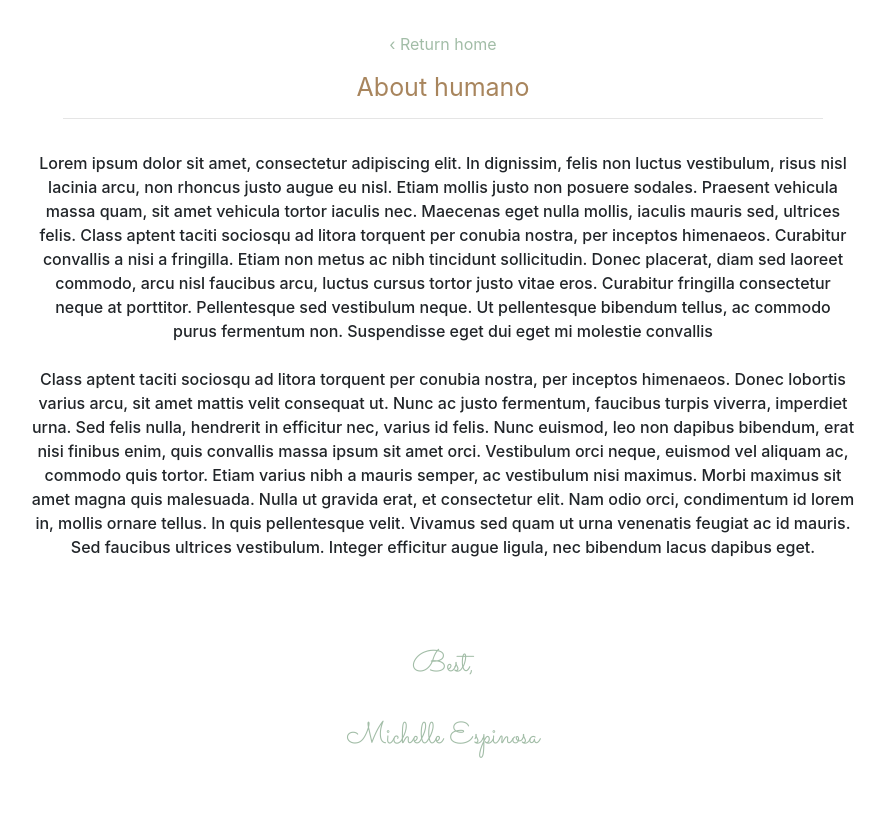
After one commit to michebot/humano, a Flask app: page /about in a window 1280 px wide. The commit adds this page. Shown: the whole page, without its empty margins (197-1082 px from the left). Run offline with Flask 2, Linux system fonts and the light colour scheme; some libraries are stand-ins or nearby versions.

Commit message:
Adding an about page and placeholder text

```diff
--- a/server.py
+++ b/server.py
@@ -17,6 +17,7 @@ from model import User, Contact, Message, SentMessage, connect_to_db, db
 
 
 app = Flask(__name__)
+# uncomment next two lines to run locally
 # app.jinja_env.undefined = StrictUndefined
 # app.jinja_env.auto_reload = True
 
@@ -47,6 +48,13 @@ def get_index():
 
     return render_template("index.html")
 
+
+### About Page ###
+@app.route("/about")
+def get_index1():
+    """Return about page"""
+
+    return render_template("about.html")
 
 
 ### SIGN UP ROUTES ###
@@ -643,4 +651,5 @@ if __name__ == "__main__":
     # DebugToolbarExtension(app)
 
     app.run()
+    # comment line above and uncomment following line to run locally
     # app.run(debug=True, host="0.0.0.0")
--- a/static/css/styles.css
+++ b/static/css/styles.css
@@ -1,4 +1,5 @@
 @import url('https://fonts.googleapis.com/css?family=Quicksand');
+@import url('https://fonts.googleapis.com/css?family=Sacramento');
 
 html {
     background-color: #fff;
@@ -43,6 +44,12 @@ h4 {
 
 h5 {
     font-size: 16px;
+}
+
+h6 {
+    color: #a2bda7;
+    font-size: 30px;
+    font-family: 'Sacramento', cursive;
 }
 
 a {
--- /dev/null
+++ b/templates/about.html
@@ -0,0 +1,40 @@
+<html>
+<head>
+  <title>humano | About</title>
+  <link rel="stylesheet" href="https://stackpath.bootstrapcdn.com/bootstrap/4.1.3/css/bootstrap.min.css" integrity="sha384-MCw98/SFnGE8fJT3GXwEOngsV7Zt27NXFoaoApmYm81iuXoPkFOJwJ8ERdknLPMO" crossorigin="anonymous">
+  <link rel="stylesheet" type="text/css" href="/static/css/styles.css">
+  <link href="https://fonts.googleapis.com/css?family=Sacramento" rel="stylesheet">
+  <link rel="shortcut icon" type="image/png" href="static/images/favicon.ico"/>
+  <script src="https://code.jquery.com/jquery-3.2.1.min.js"></script>
+</head>
+
+
+<main role="main" class="container-fluid col-8">
+    <div class="welcome">
+        <p class="text-center">
+            <a href="/">
+                &lsaquo; Return home
+            </a>
+        </p>
+        <h1>
+            About humano
+        </h1>
+        <hr class="mb-4">
+    </div>
+    <p class="text-center" style="font-weight: 500;">
+        Lorem ipsum dolor sit amet, consectetur adipiscing elit. In dignissim, felis non luctus vestibulum, risus nisl lacinia arcu, non rhoncus justo augue eu nisl. Etiam mollis justo non posuere sodales. Praesent vehicula massa quam, sit amet vehicula tortor iaculis nec. Maecenas eget nulla mollis, iaculis mauris sed, ultrices felis. Class aptent taciti sociosqu ad litora torquent per conubia nostra, per inceptos himenaeos. Curabitur convallis a nisi a fringilla. Etiam non metus ac nibh tincidunt sollicitudin. Donec placerat, diam sed laoreet commodo, arcu nisl faucibus arcu, luctus cursus tortor justo vitae eros. Curabitur fringilla consectetur neque at porttitor. Pellentesque sed vestibulum neque. Ut pellentesque bibendum tellus, ac commodo purus fermentum non. Suspendisse eget dui eget mi molestie convallis
+        <br>
+        <br>
+        Class aptent taciti sociosqu ad litora torquent per conubia nostra, per inceptos himenaeos. Donec lobortis varius arcu, sit amet mattis velit consequat ut. Nunc ac justo fermentum, faucibus turpis viverra, imperdiet urna. Sed felis nulla, hendrerit in efficitur nec, varius id felis. Nunc euismod, leo non dapibus bibendum, erat nisi finibus enim, quis convallis massa ipsum sit amet orci. Vestibulum orci neque, euismod vel aliquam ac, commodo quis tortor. Etiam varius nibh a mauris semper, ac vestibulum nisi maximus. Morbi maximus sit amet magna quis malesuada. Nulla ut gravida erat, et consectetur elit. Nam odio orci, condimentum id lorem in, mollis ornare tellus. In quis pellentesque velit. Vivamus sed quam ut urna venenatis feugiat ac id mauris. Sed faucibus ultrices vestibulum. Integer efficitur augue ligula, nec bibendum lacus dapibus eget.
+    </p>
+    <h6 class="text-center">
+        <br>
+        <br>
+        Best,
+        <br>
+        <br>
+        Michelle Espinosa
+    </h6>
+</main>
+
+</html>
```
